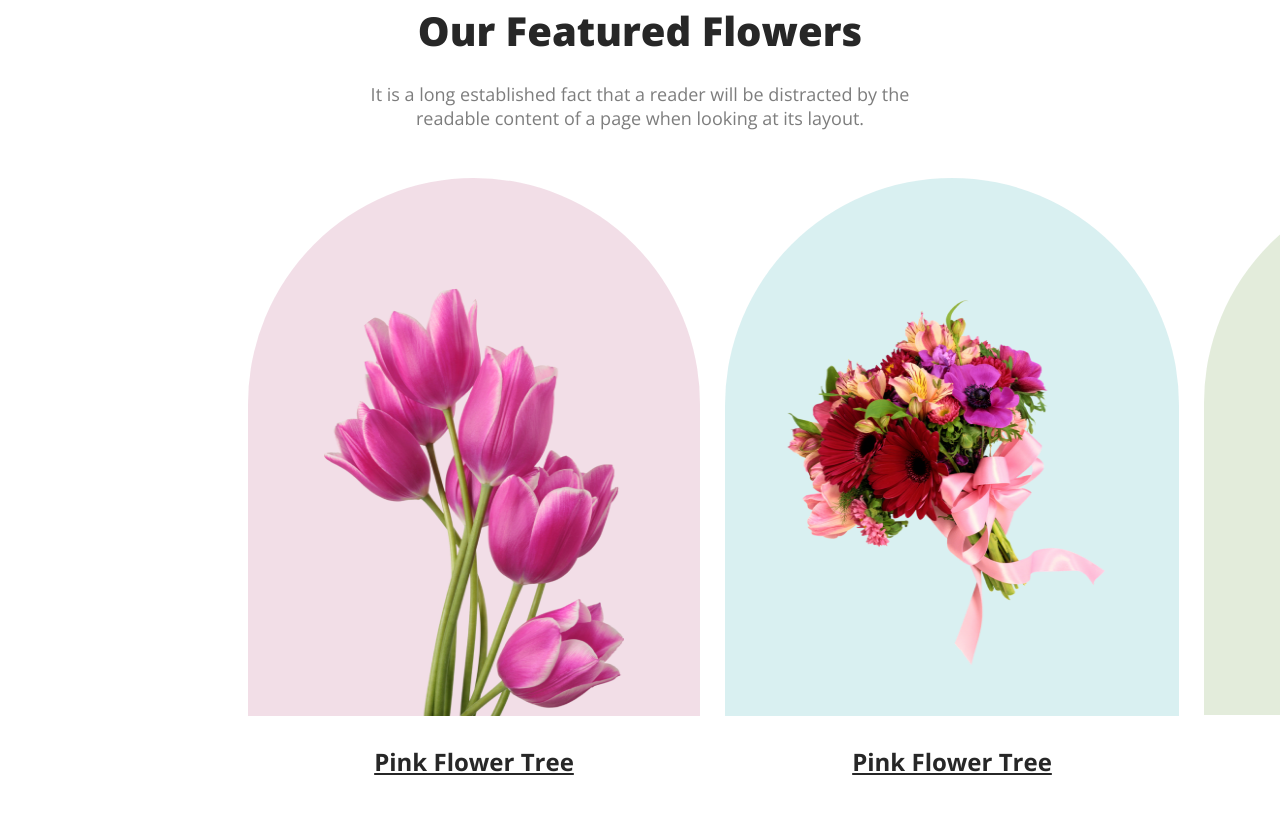
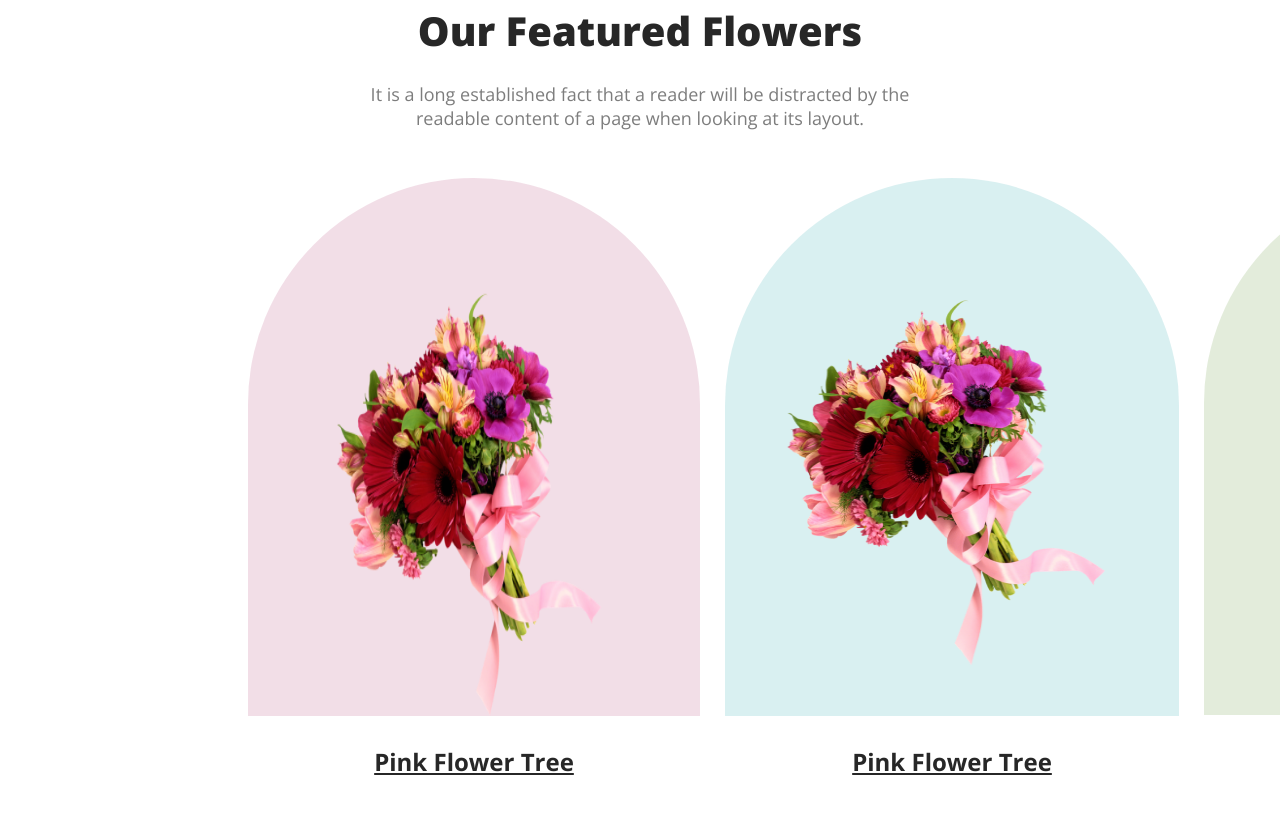
Before and after one commit to galib2091/my_flower_shop, a plain HTML site: page index.html in a window 1280 px wide. Shown: the part 1410-2224 px from the top of the page. Drawn offline with nearby package versions, Linux system fonts and the light colour scheme.

Commit message:
All-done

```diff
--- a/index.html
+++ b/index.html
@@ -37,7 +37,7 @@
             <div class="feature-image">
                 <div>
                     <div class="image-size">
-                        <img id="flower1" src="/image/pngwing 6.png" alt="">
+                        <img id="flower1" src="/image/pngwing 5.png" alt="">
                     </div>
                     <h3 class="title-feature">Pink Flower Tree</h3>
                 </div>
```
